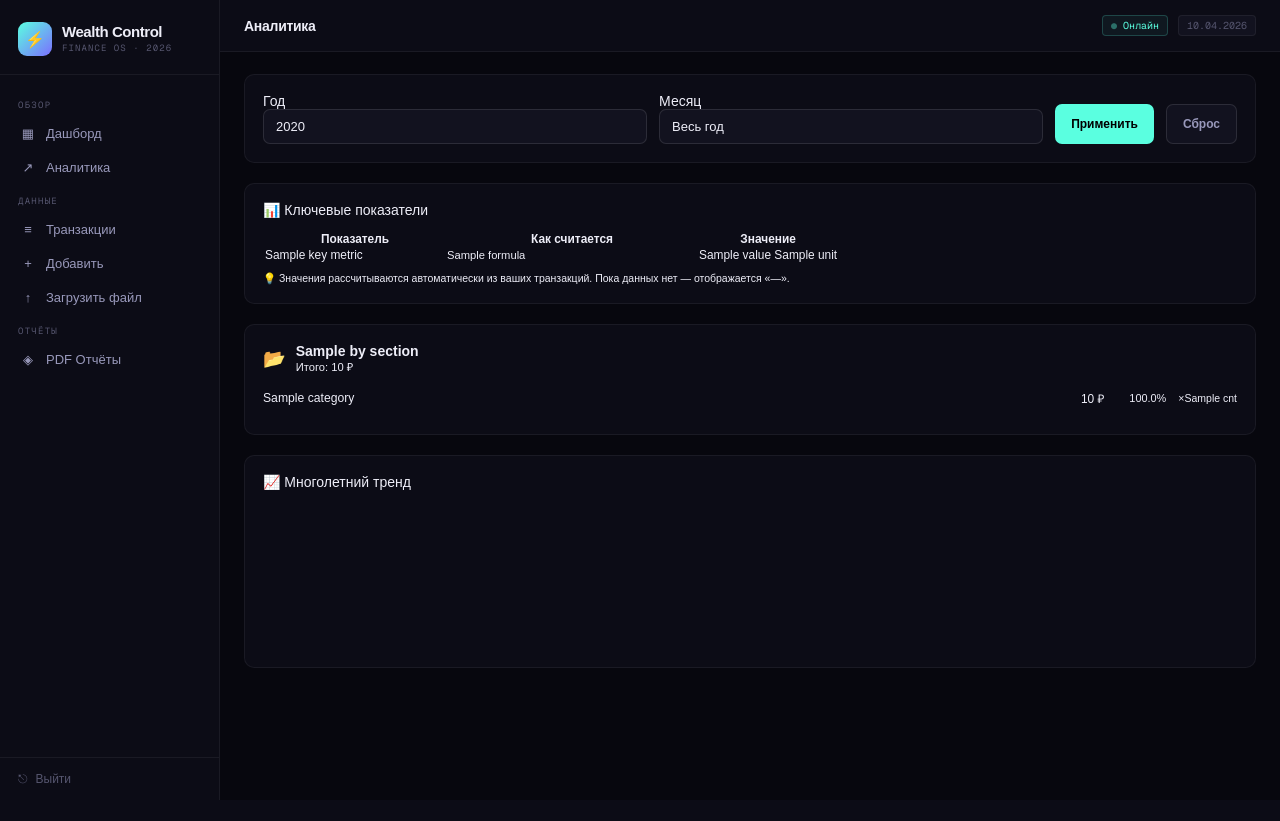
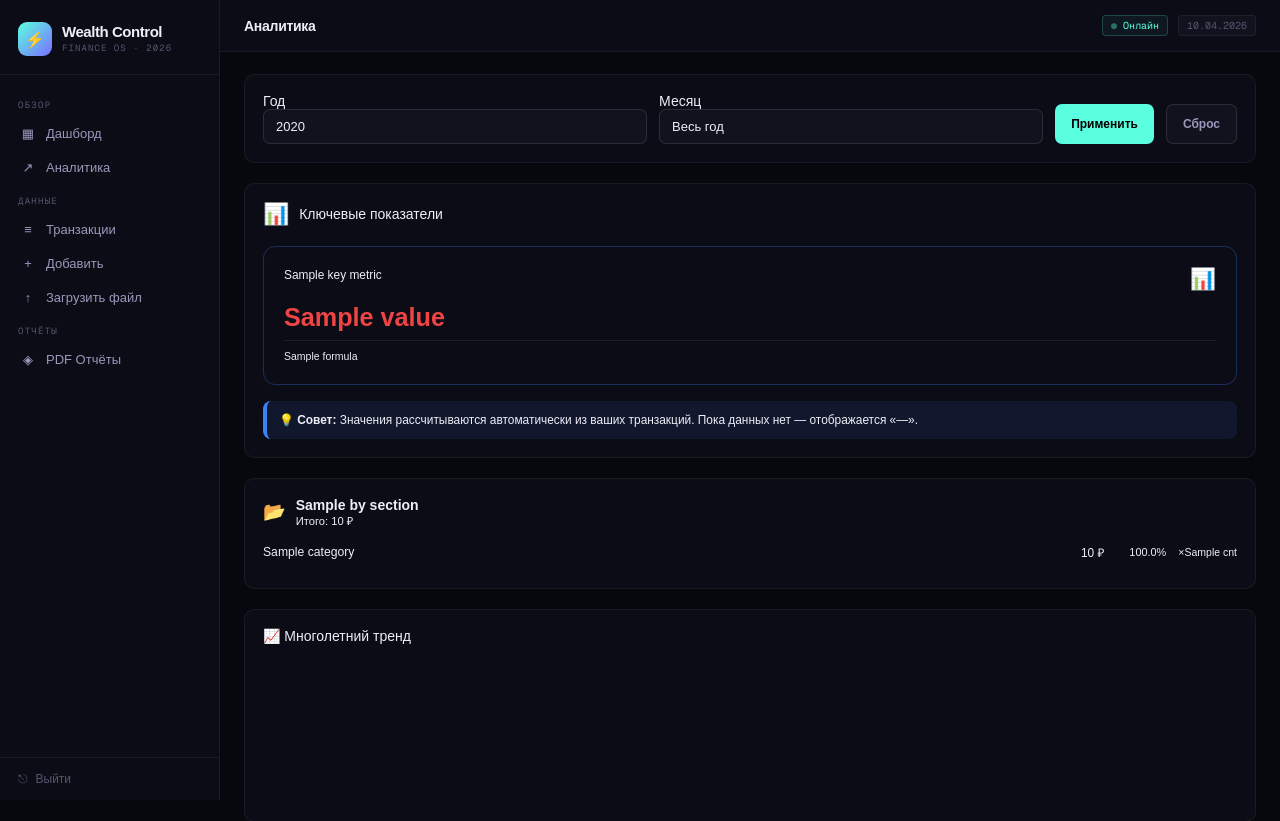
Before and after one commit to DimkaQQ/dizelFinanceV2, a Flask app: template web/templates/analytics.html in a window 1280 px wide. Shown: the top 821 px of the page. Before the commit the page ends 800 px from the top, so only its background shows below. Run offline with Flask 3, Linux system fonts and the light colour scheme; the visitor is signed in with stand-in values (Sample User, id 1); the template is opened without the code that fills it: most values are stand-ins (such as "Sample title", 1, 10 or a date in 2020); some libraries are stand-ins or nearby versions; some web fonts are replaced.

Commit message:
analytics update

```diff
--- a/web/templates/analytics.html
+++ b/web/templates/analytics.html
@@ -30,39 +30,57 @@
 
 <!-- 🔑 КЛЮЧЕВЫЕ ПОКАЗАТЕЛИ -->
 <div class="card" style="margin-bottom:20px">
-  <div class="card-title" style="margin-bottom:12px">📊 Ключевые показатели</div>
-  <table class="table table-sm" style="font-size:0.85rem">
-    <thead>
-      <tr>
-        <th style="min-width:180px">Показатель</th>
-        <th style="min-width:250px">Как считается</th>
-        <th class="text-right" style="min-width:100px">Значение</th>
-      </tr>
-    </thead>
-    <tbody>
-      {% for m in key_metrics %}
-      <tr>
-        <td style="font-weight:500">{{ m.name }}</td>
-        <td class="text-muted" style="font-size:0.8rem">{{ m.formula }}</td>
-        <td class="text-right">
-          {% if m.value is not none %}
-            {% if m.unit == '₽' %}
-              {{ "{:,.0f}".format(m.value) }} ₽
-            {% elif m.unit == '%' %}
-              {{ m.value }}%
-            {% else %}
-              {{ m.value }} {{ m.unit }}
-            {% endif %}
-          {% else %}
-            <span class="text-muted">—</span>
-          {% endif %}
-        </td>
-      </tr>
-      {% endfor %}
-    </tbody>
-  </table>
-  <div class="text-muted" style="font-size:0.75rem; margin-top:8px">
-    💡 Значения рассчитываются автоматически из ваших транзакций. Пока данных нет — отображается «—».
+  <div class="card-title" style="margin-bottom:20px; display:flex; align-items:center; gap:10px">
+    <span style="font-size:1.5rem">📊</span>
+    <span>Ключевые показатели</span>
+  </div>
+
+  <div style="display:grid; grid-template-columns:repeat(auto-fit, minmax(280px, 1fr)); gap:16px">
+    {% for m in key_metrics %}
+    <div class="metric-card" style="
+      background:linear-gradient(135deg, {% if m.value is none or m.value == 0 %}rgba(100,100,100,0.1){% elif m.name in ['Доходы (₽/год)', 'Дельта / Cash Flow (₽)', 'Чистый капитал (₽)', 'Рост капитала (%)', 'Капитал на месяцы'] %}rgba(34,197,94,0.1){% elif m.name in ['Расходы (₽/год)', 'Среднемесячные расходы'] %}rgba(239,68,68,0.1){% else %}rgba(59,130,246,0.1){% endif %});
+      border:1px solid {% if m.value is none or m.value == 0 %}rgba(100,100,100,0.2){% elif m.name in ['Доходы (₽/год)', 'Дельта / Cash Flow (₽)', 'Чистый капитал (₽)', 'Рост капитала (%)', 'Капитал на месяцы'] %}rgba(34,197,94,0.3){% elif m.name in ['Расходы (₽/год)', 'Среднемесячные расходы'] %}rgba(239,68,68,0.3){% else %}rgba(59,130,246,0.3){% endif %};
+      border-radius:12px;
+      padding:20px;
+      transition:transform 0.2s, box-shadow 0.2s;
+    " onmouseover="this.style.transform='translateY(-4px)'; this.style.boxShadow='0 8px 16px rgba(0,0,0,0.3)'" onmouseout="this.style.transform='translateY(0)'; this.style.boxShadow='none'">
+
+      <div style="display:flex; justify-content:space-between; align-items:flex-start; margin-bottom:12px">
+        <div style="font-size:0.85rem; color:var(--muted); line-height:1.4; flex:1">
+          {{ m.name }}
+        </div>
+        <div style="font-size:1.5rem; margin-left:10px">
+          {% if m.name in ['Доходы (₽/год)', 'Дельта / Cash Flow (₽)', 'Чистый капитал (₽)', 'Рост капитала (%)', 'Капитал на месяцы', 'FI Ratio (%)'] %}💰
+          {% elif m.name in ['Расходы (₽/год)', 'Среднемесячные расходы'] %}💸
+          {% elif 'инфляция' in m.name.lower() %}📈
+          {% elif 'Savings' in m.name %}🎯
+          {% else %}📊{% endif %}
+        </div>
+      </div>
+
+      <div style="font-size:1.8rem; font-weight:700; margin-bottom:8px; color:{% if m.value is none %}var(--muted){% elif m.value < 0 %}#ef4444{% elif m.name in ['Доходы (₽/год)', 'Дельта / Cash Flow (₽)', 'Чистый капитал (₽)', 'Рост капитала (%)', 'Капитал на месяцы', 'FI Ratio (%)', 'Savings Rate (%)'] %}#22c55e{% else %}#ef4444{% endif %}">
+        {% if m.value is none %}
+          <span style="opacity:0.5">—</span>
+        {% elif m.unit == '₽' %}
+          {{ "{:,.0f}".format(m.value) }} <span style="font-size:1rem">₽</span>
+        {% elif m.unit == '%' %}
+          {{ "{:,.1f}".format(m.value) }}<span style="font-size:1rem">%</span>
+        {% elif m.unit == 'мес' %}
+          {{ "{:,.1f}".format(m.value) }} <span style="font-size:1rem">мес</span>
+        {% else %}
+          {{ m.value }}
+        {% endif %}
+      </div>
+
+      <div style="font-size:0.75rem; color:var(--muted); line-height:1.4; border-top:1px solid rgba(100,100,100,0.2); padding-top:8px; margin-top:8px">
+        {{ m.formula }}
+      </div>
+    </div>
+    {% endfor %}
+  </div>
+
+  <div style="margin-top:16px; padding:12px; background:rgba(59,130,246,0.1); border-left:4px solid #3b82f6; border-radius:8px; font-size:0.85rem; color:var(--muted)">
+    💡 <strong>Совет:</strong> Значения рассчитываются автоматически из ваших транзакций. Пока данных нет — отображается «—».
   </div>
 </div>
 
```
